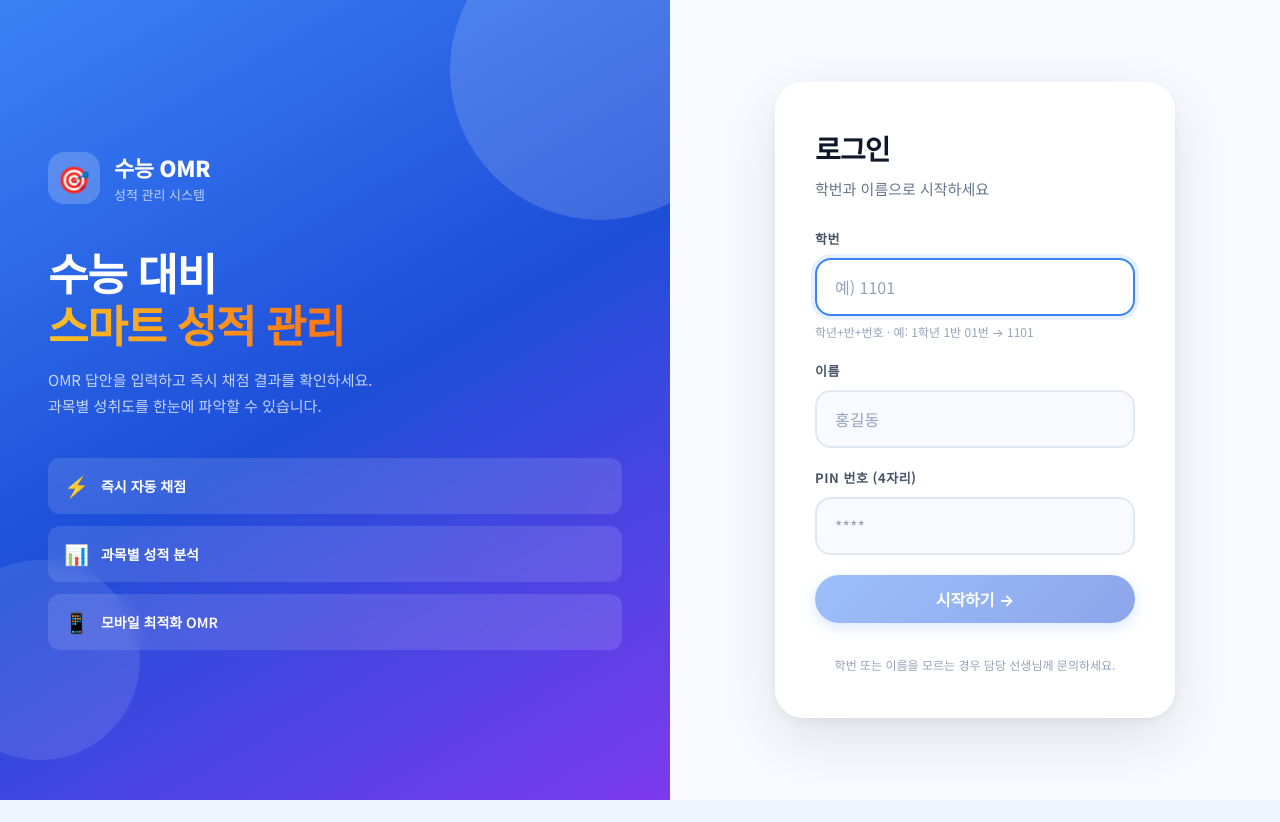
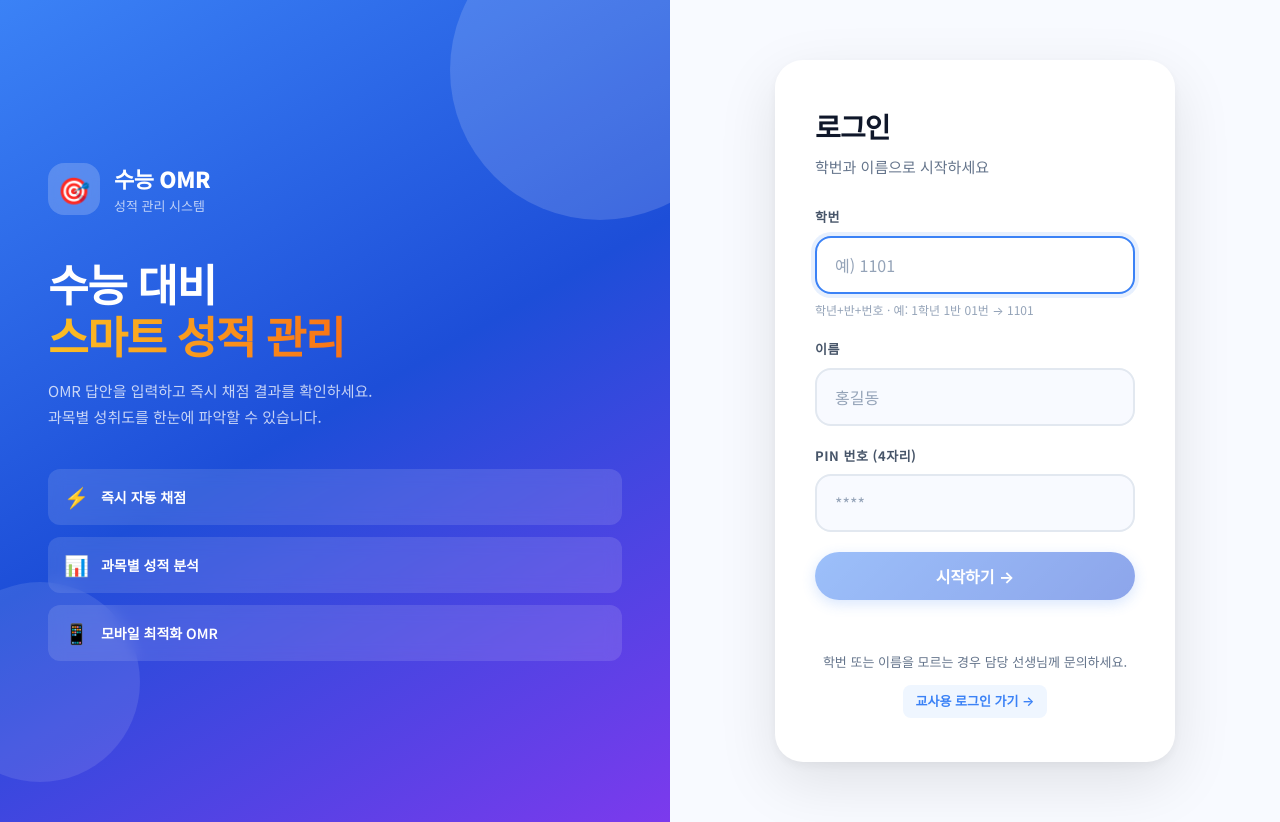
Before and after one commit to jaekwan-dev/csat-omr-tracker, a Next.js app: page /login in a window 1280 px wide. Before the commit the page ends 800 px from the top, so only its background shows below. Built offline with nearby package versions, Linux system fonts and the light colour scheme.

Commit message:
feat: 교사로그인링크추가

```diff
--- a/src/app/login/page.tsx
+++ b/src/app/login/page.tsx
@@ -2,6 +2,7 @@
 
 import { useState, useRef } from "react";
 import { useRouter } from "next/navigation";
+import Link from "next/link";
 
 export default function LoginPage() {
   const router = useRouter();
@@ -175,9 +176,14 @@ export default function LoginPage() {
             </button>
           </form>
 
-          <p style={styles.footerNote}>
-            학번 또는 이름을 모르는 경우 담당 선생님께 문의하세요.
-          </p>
+          <div style={styles.footerWrap}>
+            <p style={styles.footerNote}>
+              학번 또는 이름을 모르는 경우 담당 선생님께 문의하세요.
+            </p>
+            <Link href="/teacher/login" style={styles.teacherLink}>
+              교사용 로그인 가기 →
+            </Link>
+          </div>
         </div>
       </div>
     </div>
@@ -331,11 +337,26 @@ const styles: Record<string, React.CSSProperties> = {
     fontSize: 12,
     color: "#94a3b8",
   },
+  footerWrap: {
+    marginTop: 24,
+    display: "flex",
+    flexDirection: "column",
+    alignItems: "center",
+    gap: 12,
+  },
   footerNote: {
-    fontSize: 12,
-    color: "#94a3b8",
+    fontSize: 13,
+    color: "#64748b",
     textAlign: "center",
-    lineHeight: 1.6,
-    paddingTop: 4,
+  },
+  teacherLink: {
+    fontSize: 13,
+    fontWeight: 600,
+    color: "#3b82f6",
+    textDecoration: "none",
+    padding: "6px 12px",
+    borderRadius: 8,
+    background: "#eff6ff",
+    transition: "all 0.2s",
   },
 };
```
